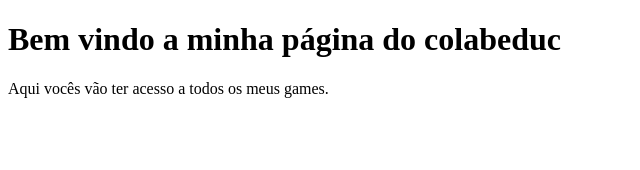
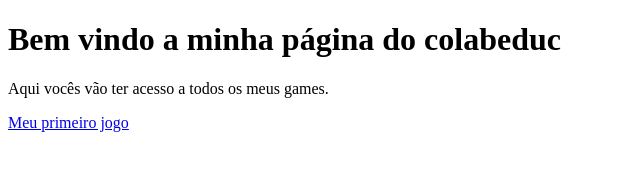
Before and after one commit to LucianoLins11/lucianolins11.github.io, a plain HTML site: page index.html in a window 1280 px wide. Shown: the whole page, without its empty margins (0-640 px from the left). Drawn offline with Linux system fonts and the light colour scheme.

Commit message:
Update index.html

```diff
--- a/index.html
+++ b/index.html
@@ -7,6 +7,7 @@
 
 <h1>Bem vindo a minha página do colabeduc</h1>
 <p>Aqui vocês vão ter acesso a todos os meus games.</p>
+ <a href=" https://lucianolins11.github.io/somadosaber/">Meu primeiro jogo</a>
 
 </body>
 </html>
```
